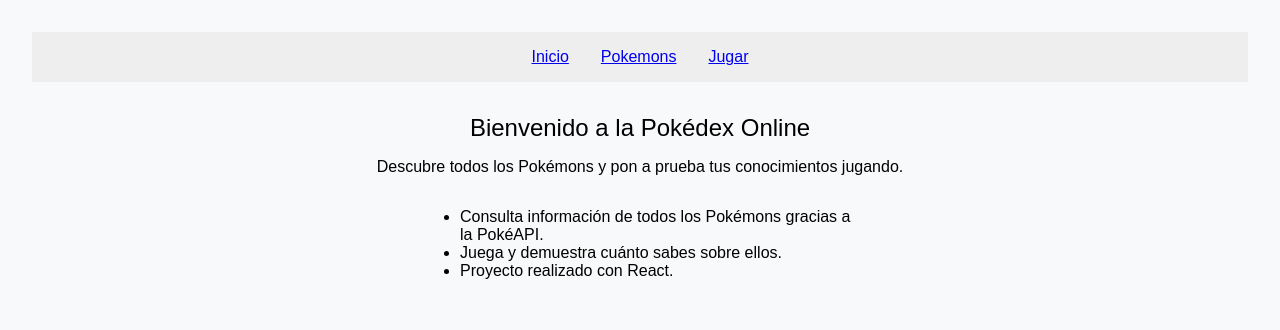
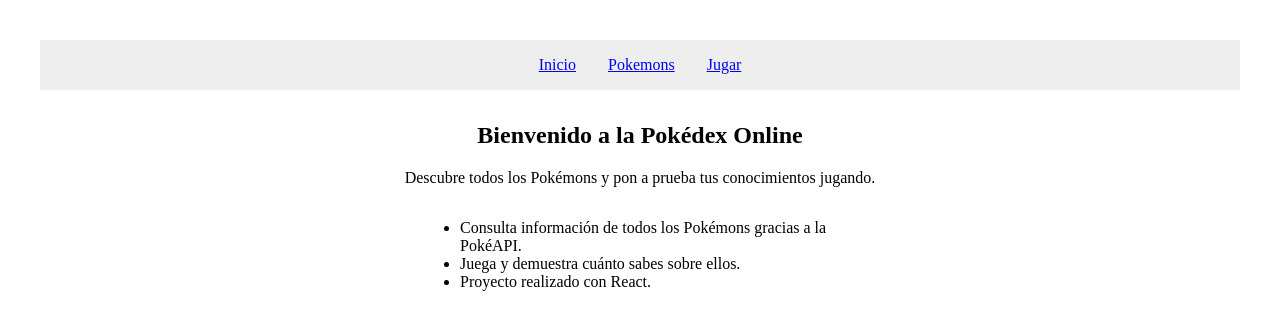
Before and after one commit to RobertoSpain/PokeApiJunio, a React (Vite) app: page / in a window 1280 px wide. Shown: the top 330 px of the page. Built offline with nearby package versions, Linux system fonts and the light colour scheme.

Commit message:
cambiado styles

```diff
--- a/src/assets/App.css
+++ b/src/assets/App.css
@@ -1,36 +1,4 @@
-/* Basic styles for the Pokémon app */
-body {
-  margin: 0;
-  font-family: Arial, sans-serif;
-  background-color: #f8f9fa;
-}
-
-h1, h2, h3, h4, h5, h6 {
-  margin: 0;
-  font-weight: normal;
-}
-
-.container {
-  max-width: 1200px;
-  margin: 0 auto;
-  padding: 20px;
-}
-
-button {
-  cursor: pointer;
-  background-color: #007bff;
-  color: white;
-  border: none;
-  padding: 10px 20px;
-  border-radius: 5px;
-  font-size: 16px;
-}
-
-button:hover {
-  background-color: #0056b3;
-}
-
-/* Existing App.css styles */
+/* Se usa para estilos específicos del componente App.vue o del diseño principal. */
 #root {
   max-width: 1280px;
   margin: 0 auto;
--- a/src/assets/index.css
+++ b/src/assets/index.css
@@ -1,4 +1,5 @@
-/* Basic styles for the Pokémon app */
+/* Se utiliza para estilos globales que afectan a toda la aplicación, como el diseño del body, tipografía y configuraciones generales.
+Asegura consistencia en todas las páginas y componentes. */
 body {
   margin: 0;
   font-family: Arial, sans-serif;
@@ -29,5 +30,3 @@
 button:hover {
   background-color: #0056b3;
 }
-
-/* Add more styles as needed */
```
